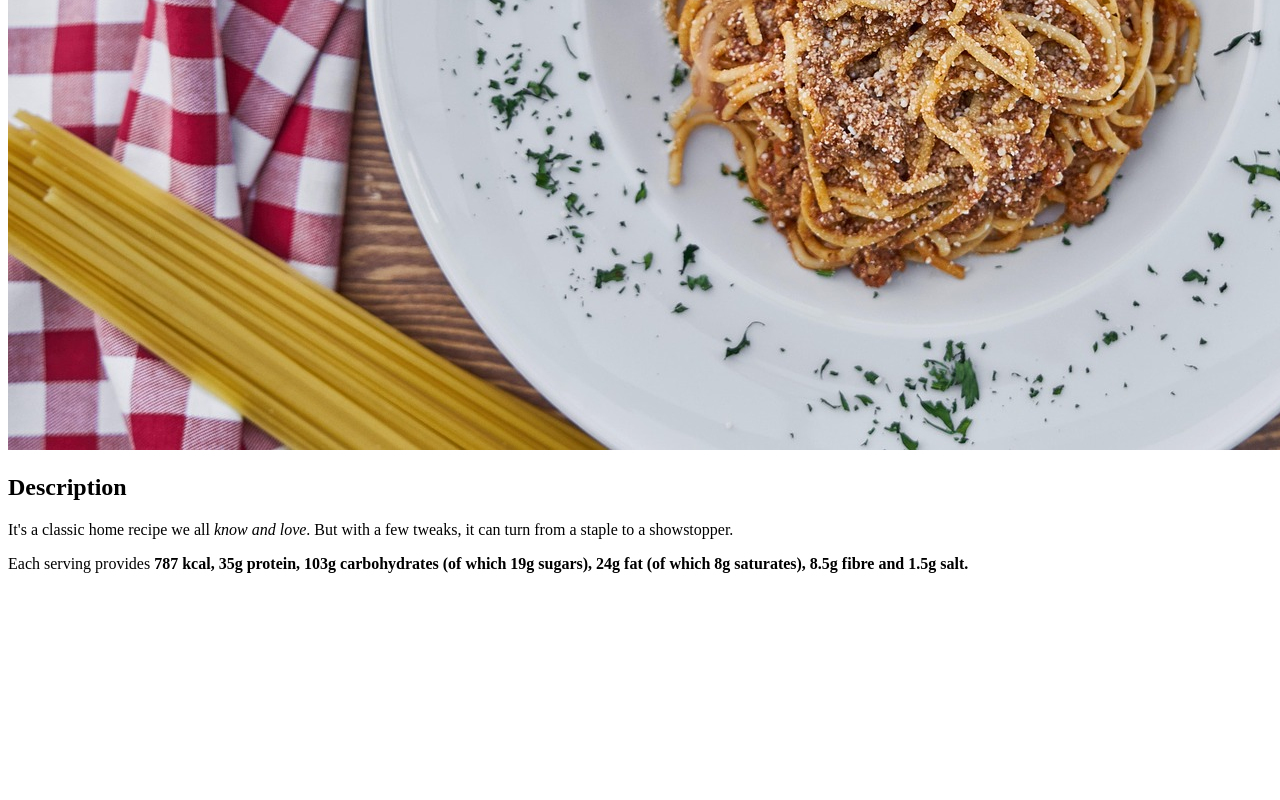
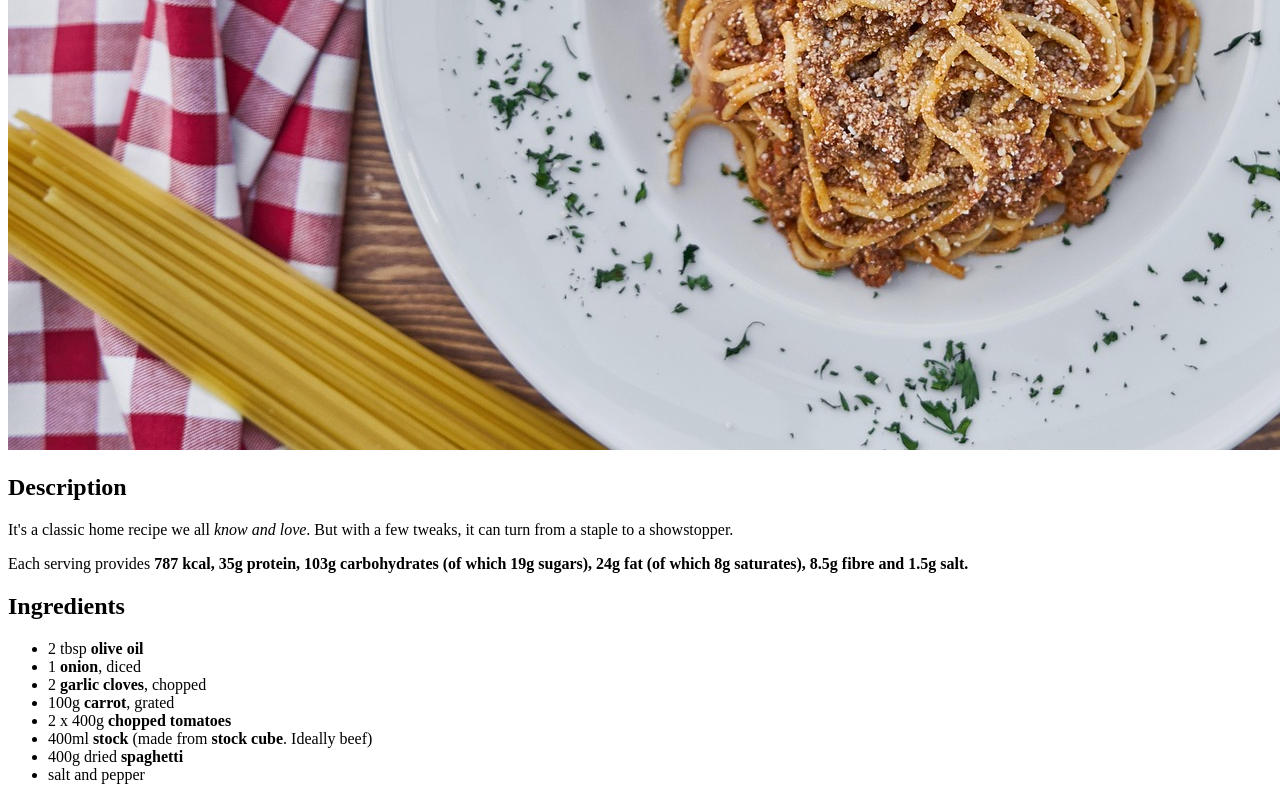
Before and after one commit to cloukopoulos13-code/odin-recipes, a plain HTML site: page recipes/spaghetti-bolognese.html in a window 1280 px wide. Shown: the part 509-1309 px from the top of the page. Before the commit the page ends 1098 px from the top, so only its background shows below. Drawn offline with Linux system fonts and the light colour scheme.

Commit message:
Add ingredients list
First essential content added to recipe.

```diff
--- a/recipes/spaghetti-bolognese.html
+++ b/recipes/spaghetti-bolognese.html
@@ -10,8 +10,22 @@
         <h1>Spaghetti Bolognese</h1>
         <img src="../images/spag-bol.jpg" alt="Picture of spaghetti bolognese" height="853" width="1280" >
 
+        <!-- Description of the recipe -->
         <h2>Description</h2>
         <p>It's a classic home recipe we all <em>know and love</em>. But with a few tweaks, it can turn from a staple to a showstopper.</p>
         <p>Each serving provides <strong>787 kcal, 35g protein, 103g carbohydrates (of which 19g sugars), 24g fat (of which 8g saturates), 8.5g fibre and 1.5g salt.</strong></p>
+
+        <!-- Ingredients list -->
+        <h2>Ingredients</h2>
+        <ul>
+            <li>2 tbsp <strong>olive oil</strong></li>
+            <li>1 <strong>onion</strong>, diced</li>
+            <li>2 <strong>garlic cloves</strong>, chopped</li>
+            <li>100g <strong>carrot</strong>, grated</li>
+            <li>2 x 400g <strong>chopped tomatoes</strong></li>
+            <li>400ml <strong>stock</strong> (made from <strong>stock cube</strong>. Ideally beef)</li>
+            <li>400g dried <strong>spaghetti</strong></li>
+            <li>salt and pepper</li>
+        </ul>
     </body>
 </html>
```
